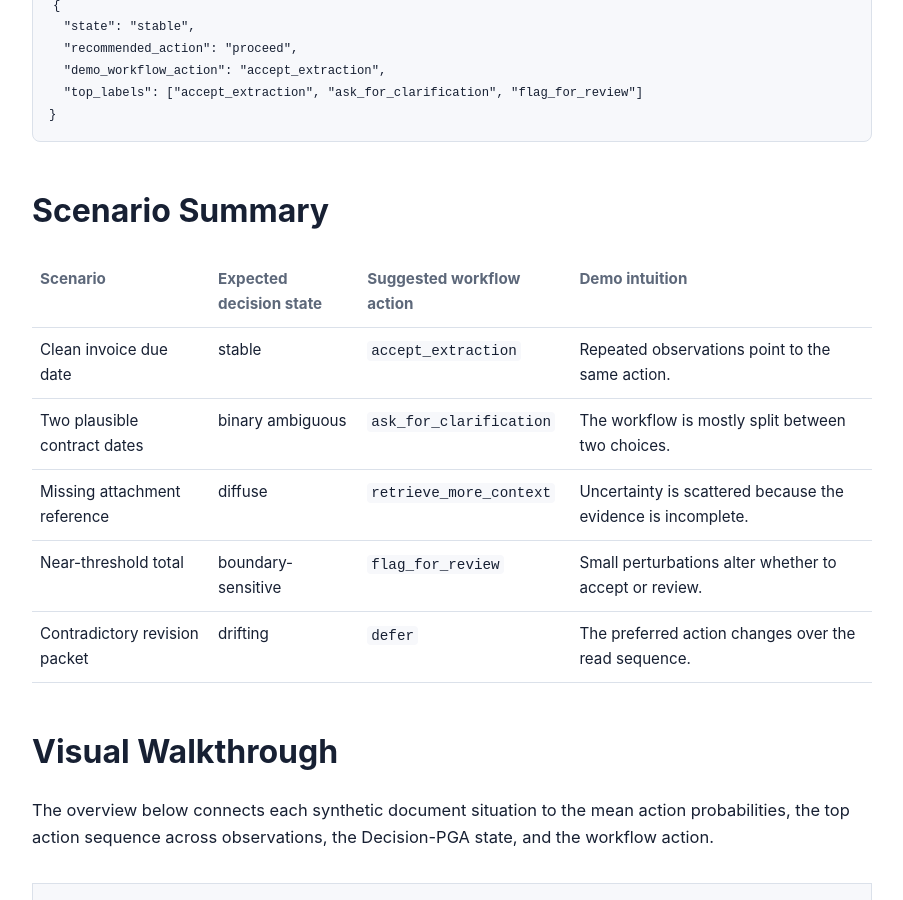
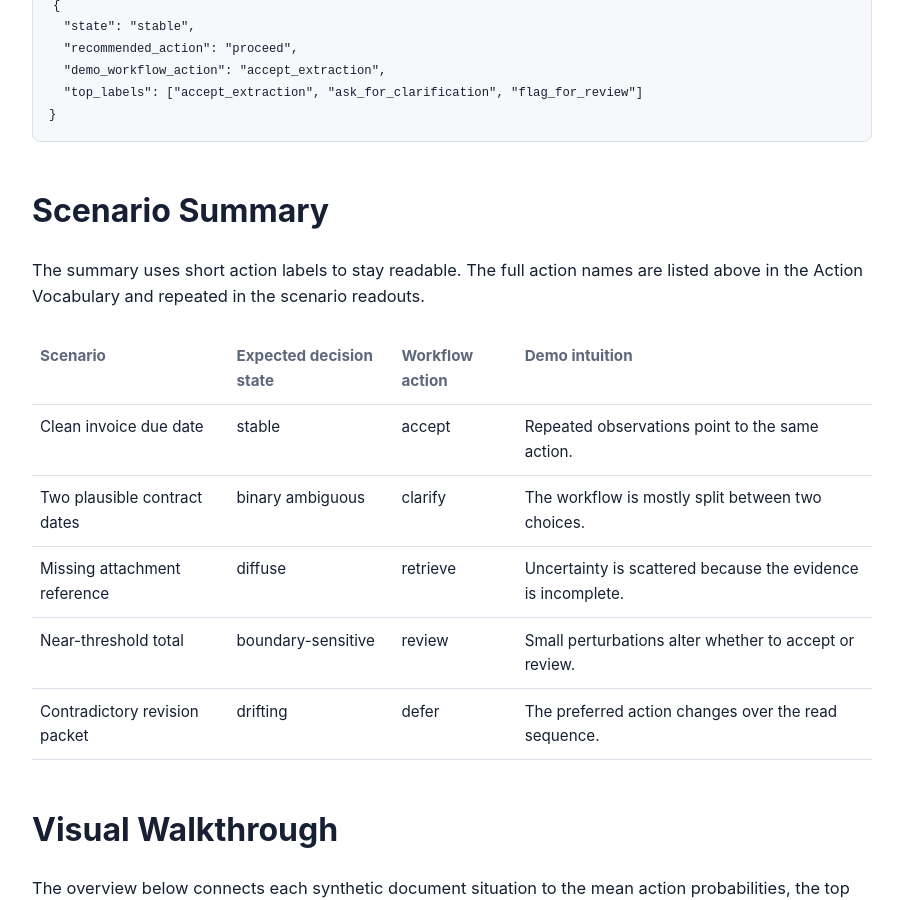
Before and after one commit to zmichels/decision-pga-pages, a Jekyll site: the page built from demo.md, in a window 1280 px wide and 900 px high, scrolled down 2507 px. Shown: the whole window, without its empty margins (188-1091 px from the left). Built offline with Jekyll 4.4.1, drawn with Linux system fonts in a browser that asks for light colours.

Commit message:
Improve demo summary readability

```diff
--- a/demo.md
+++ b/demo.md
@@ -110,13 +110,16 @@ The generated readout for the full eight-row fixture is:
 
 ## Scenario Summary
 
-| Scenario | Expected decision state | Suggested workflow action | Demo intuition |
+The summary uses short action labels to stay readable. The full action names
+are listed above in the Action Vocabulary and repeated in the scenario readouts.
+
+| Scenario | Expected decision state | Workflow action | Demo intuition |
 |---|---|---|---|
-| Clean invoice due date | stable | `accept_extraction` | Repeated observations point to the same action. |
-| Two plausible contract dates | binary ambiguous | `ask_for_clarification` | The workflow is mostly split between two choices. |
-| Missing attachment reference | diffuse | `retrieve_more_context` | Uncertainty is scattered because the evidence is incomplete. |
-| Near-threshold total | boundary-sensitive | `flag_for_review` | Small perturbations alter whether to accept or review. |
-| Contradictory revision packet | drifting | `defer` | The preferred action changes over the read sequence. |
+| Clean invoice due date | stable | accept | Repeated observations point to the same action. |
+| Two plausible contract dates | binary ambiguous | clarify | The workflow is mostly split between two choices. |
+| Missing attachment reference | diffuse | retrieve | Uncertainty is scattered because the evidence is incomplete. |
+| Near-threshold total | boundary-sensitive | review | Small perturbations alter whether to accept or review. |
+| Contradictory revision packet | drifting | defer | The preferred action changes over the read sequence. |
 
 ## Visual Walkthrough
 
```
